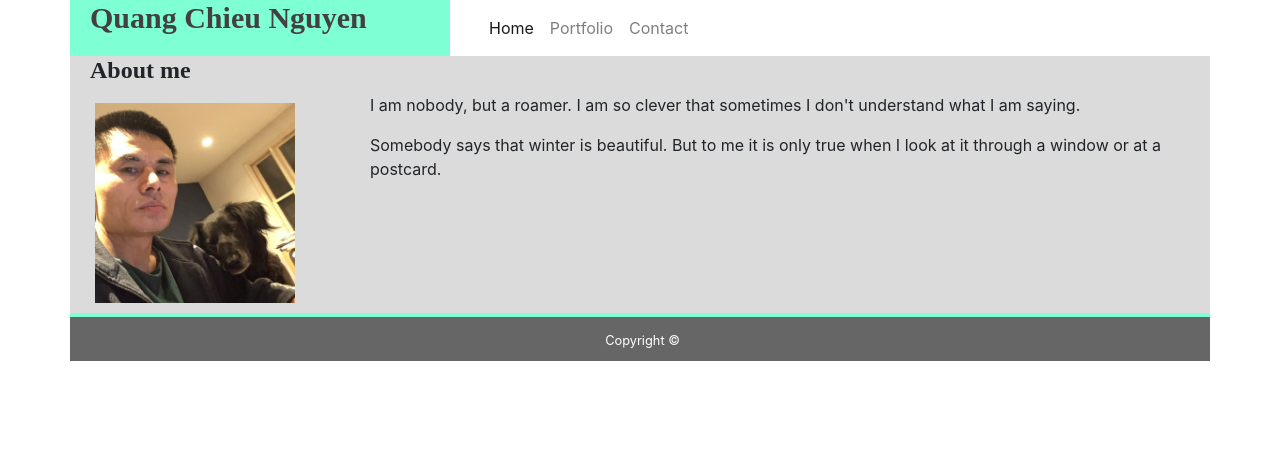
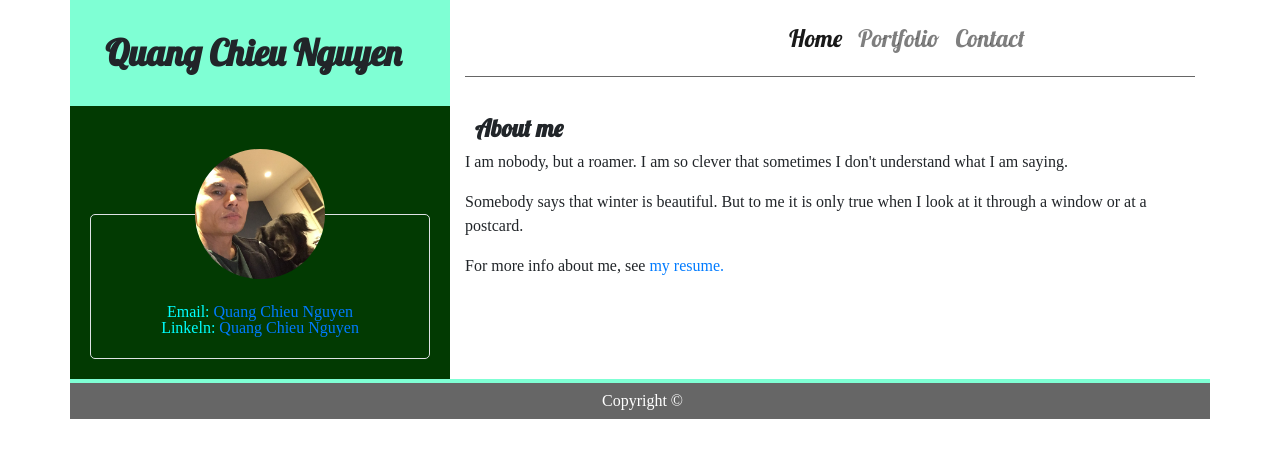
Before and after one commit to Chieu1964/Bootstrap-Portfolio, a plain HTML site: page index.html in a window 1280 px wide. Drawn offline with nearby package versions, Linux system fonts and the light colour scheme.

Commit message:
updated porfolio

```diff
--- a/assets/style.css
+++ b/assets/style.css
@@ -60,23 +60,40 @@ Custom styles
 
 
 
-h1,h2,h3 {
+/* h1,h2,h3 {
     font-family: 'Times New Roman', Times, serif;
-}
+} */
+
 
 h1 {
     font-size: 36px;
     font-weight: bold;
+    font-family: 'Lobster', cursive;
+    padding: 15px;
 }
 h2 {
-    font-size: 28px;
+    font-size: 24px;
     font-weight: bold;
+    font-family: 'Lobster', cursive;
+    padding: 10px;
 }
+
+.navbar-nav {
+    text-align: right;
+    font-family: 'Lobster', cursive;
+    font-size: 24px;
+    padding: 10px 0 10px 300px;
+}
+
+/* .nav-link {
+    text-align: right;
+} */
+
+
 
 .container {
     background: #dbdbdb;
     }
-
 
 .footer {
     padding: 10px 14px 10px 14px;
@@ -88,8 +105,7 @@ h2 {
 
 .col-md-4 {
     background: aquamarine;
-    padding-left: 20px;
-    padding-right: 0;
+    padding: 20px;
 }
 
 .col-md-8 {
@@ -100,9 +116,31 @@ h2 {
     padding-left: 20px;
 }
 .img-frame {
-    padding: 10px;
+    padding: 20px;
 }
 
-.nav-item {
-	text-align: right;
+.navbar {
+	border-bottom: 1px solid #666666;
 }
+p {
+    line-height: 1.5;
+}
+
+.my-info img {
+    border-radius: 50%;
+    height: 130px;
+    margin: -66px 50px 22px 50px;
+    /* vertical-align: top; */
+  }
+
+.my-info {
+    border: 1px solid #dfe2e5;
+    border-radius: 5px;
+    margin-top: 88px;
+    padding-bottom: 22px;
+    text-align: center;
+}
+#info {
+    background-color: rgb(2, 58, 2);
+    color: aqua;
+}
--- a/index.html
+++ b/index.html
@@ -1,6 +1,7 @@
 <!DOCTYPE html>
 <!doctype html>
 <html lang="en">
+
 <head>
   <!-- Required meta tags -->
   <meta charset="utf-8">
@@ -10,61 +11,21 @@
   <link rel="stylesheet" href="https://stackpath.bootstrapcdn.com/bootstrap/4.2.1/css/bootstrap.min.css"
     integrity="sha384-GJzZqFGwb1QTTN6wy59ffF1BuGJpLSa9DkKMp0DgiMDm4iYMj70gZWKYbI706tWS" crossorigin="anonymous">
 
-    <!-- CSS link
+  <!-- CSS link --->
   <link rel="stylesheet" href="assets/style.css">
-    -->
+  <!-- Typography -->
+  <link href="https://fonts.googleapis.com/css?family=Dancing+Script" rel="stylesheet">
+  <link href="https://fonts.googleapis.com/css?family=Lobster" rel="stylesheet">
+  <link href="https://fonts.googleapis.com/css?family=Pacifico" rel="stylesheet">
+  <link href="https://fonts.googleapis.com/css?family=Leckerli+One|Pacifico" rel="stylesheet">
+
 
 
   <title>Home</title>
 </head>
+
 <body>
 
-
-    <!--- grid
-
-<div class="container">
-  <div class="row">
-    <div class="col-*-*"></div>
-    <div class="col-*-*"></div>
-  </div>
-  <div class="row">
-    <div class="col-*-*"></div>
-    <div class="col-*-*"></div>
-    <div class="col-*-*"></div>
-  </div>
-  <div class="row">
-    ...
-  </div>
-</div>
-
--->
-
-<!-- Nabar
-
-<nav class="navbar navbar-expand-lg navbar-light bg-light">
-  <a class="navbar-brand" href="#">Navbar w/ text</a>
-  <button class="navbar-toggler" type="button" data-toggle="collapse" data-target="#navbarText" aria-controls="navbarText" aria-expanded="false" aria-label="Toggle navigation">
-    <span class="navbar-toggler-icon"></span>
-  </button>
-  <div class="collapse navbar-collapse" id="navbarText">
-    <ul class="navbar-nav mr-auto">
-      <li class="nav-item active">
-        <a class="nav-link" href="#">Home <span class="sr-only">(current)</span></a>
-      </li>
-      <li class="nav-item">
-        <a class="nav-link" href="#">Features</a>
-      </li>
-      <li class="nav-item">
-        <a class="nav-link" href="#">Pricing</a>
-      </li>
-    </ul>
-    <span class="navbar-text">
-      Navbar text with an inline element
-    </span>
-  </div>
-</nav>
-
--->
 
 
   <div class="container">
@@ -94,20 +55,30 @@
     <!-- Main content -->
 
     <div class="row">
-        <div class="col-md-12">
-            <h2>About me</h2>
-        </div>
-    </div>
-    <div class="row">
-            <div class="col-md-3">
-                <div class="img-frame">
-                    <img src="assets/images/portrait1.jpg" height="200px" width="200px">
+      <div class="col-md-4" id="info">
+
+
+        <div class="my-info">
+
+          <img src="assets/images/portrait1.jpg" alt="my picture">
+
+          <ul>
+            <li> Email: <a href="mailto:webmaster@example.com">Quang Chieu Nguyen</a></li>
+            <li>Linkeln: <a href="https://www.linkedin.com/in/chieu-nguyen-quang-a9907213">Quang Chieu Nguyen</a></li>
+          </ul>
+
         </div>
 
+
       </div>
-            <div class="col-md-9">
+      <div class="col-md-8">
+        <h2>About me</h2>
         <p>I am nobody, but a roamer. I am so clever that sometimes I don't understand what I am saying.</p>
-                    <p>Somebody says that winter is beautiful. But to me it is only true when I look at it through a window or at a postcard.</p>
+        <br>
+        <p>Somebody says that winter is beautiful. But to me it is only true when I look at it through a window or at a
+          postcard.</p>
+        <br>
+        <p>For more info about me, see <a href="assets\resume.pdf">my resume.</a> </p>
       </div>
     </div>
     <!-- Footer -->
@@ -120,60 +91,11 @@
 
 
 
-<!-- CSS code -->
-<style>
-
-h1,h2,h3 {
-    font-family: 'Times New Roman', Times, serif;
-}
-
-h1 {
-    font-size: 30px;
-    font-weight: bold;
-}
-h2 {
-    font-size: 24px;
-    font-weight: bold;
-}
-#logo {
-    color: rgb(66, 64, 64);
-    background: aquamarine;
-}
-.container {
-    background: #dbdbdb;
-    }
-
-
-.footer {
-    padding: 10px 14px 10px 14px;
-    background: #666666;
-    color: #ffffff;
-    text-align: center;
-    border-top: 4px solid aquamarine;
-}
-
-.col-md-4 {
-    background: aquamarine;
-    padding-left: 20px;
-    padding-right: 0;
-    font-size: 24px;
-    color: rgb(66, 64, 64);
-}
-
-.col-md-8 {
-    background: #ffffff;
-}
-
-.col-md-12 {
-    padding-left: 20px;
-}
-.img-frame {
-    padding: 10px;
-}
 
 
   </style>
 
 
 </body>
+
 </html>
```
Also changed, not shown: contact.html (+16 -51 lines), portfolio.html (+17 -53 lines), assets/images/IMG-1549.JPG (deleted), assets/images/IMG-1555.JPG (deleted), assets/images/IMG_1271-sml_1.jpg (deleted), assets/images/IMG_1286-sml.jpg (deleted), assets/images/IMG_1300sml.jpg (deleted), assets/images/Myhoa.JPG (deleted), 1 other file. Lines whose indentation alone changed are shown as unchanged.
